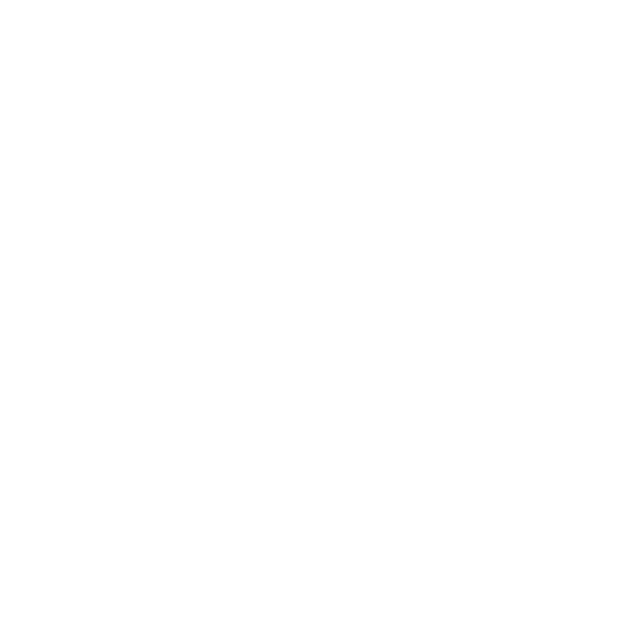
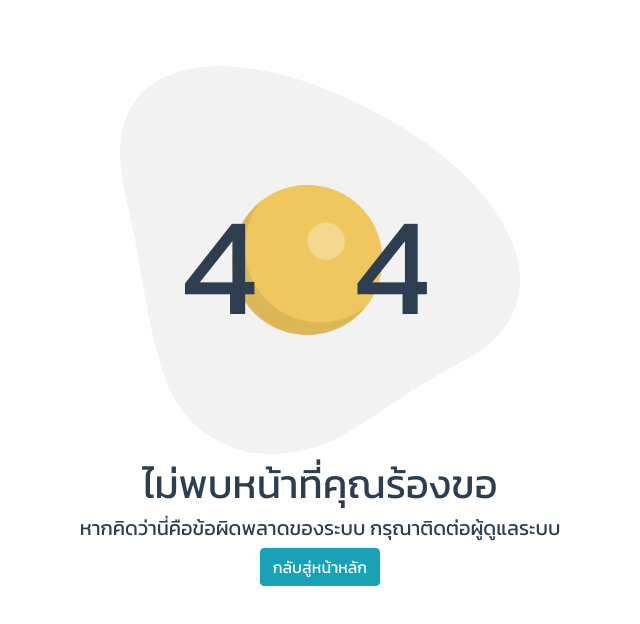
Before and after one commit to n0uur/non-touch-roll-call, a Vue app in the folder roll-call-web/: page /#/ in a window 1280 px wide. Shown: the top 624 px of the page, without its empty margins (320-960 px from the left). Built offline with nearby package versions, Linux system fonts and the light colour scheme.

Commit message:
Create 404 Page

```diff
--- a/roll-call-web/src/components/404.vue
+++ b/roll-call-web/src/components/404.vue
@@ -1,5 +1,30 @@
 <template>
   <div>
-    <h4>404 NOT FOUND</h4>{{ msg }}
+    <div class="notfound">
+      <div class="nt404">4&nbsp;&nbsp;&nbsp;4</div>
+      <span class="egg"></span>
+    </div>
+    <br>
+    <h1>ไม่พบหน้าที่คุณร้องขอ</h1>
+    <h5>หากคิดว่านี่คือข้อผิดพลาดของระบบ กรุณาติดต่อผู้ดูแลระบบ</h5>
+    <button class="btn btn-info" @click="$router.push('/')">กลับสู่หน้าหลัก</button>
   </div>
 </template>
+
+<style>
+.nt404 {
+  display: inline-block;
+  position:relative;
+  bottom: -100px;
+  right: 14px;
+}
+.notfound {
+  font-size: 140px;
+  margin: auto;
+  display: inline-block;
+  background-image: url('./assets/fried-egg.png');
+  background-size: cover;
+  width: 400px;
+  height: 400px;
+}
+</style>
--- a/roll-call-web/src/router/index.js
+++ b/roll-call-web/src/router/index.js
@@ -15,7 +15,7 @@ export default new Router({
     {
       path: '*',
       name: '404 Page Not Found',
-      // component: () => import('./pathToComponent'),
+      component: () => import('@/components/404'),
       meta: {
         title: '404 Page Not Found',
         requiredAuth: false
```
Also changed, not shown: roll-call-web/src/assets/fried-egg.png (added), roll-call-web/src/components/assets/fried-egg.png (added).
